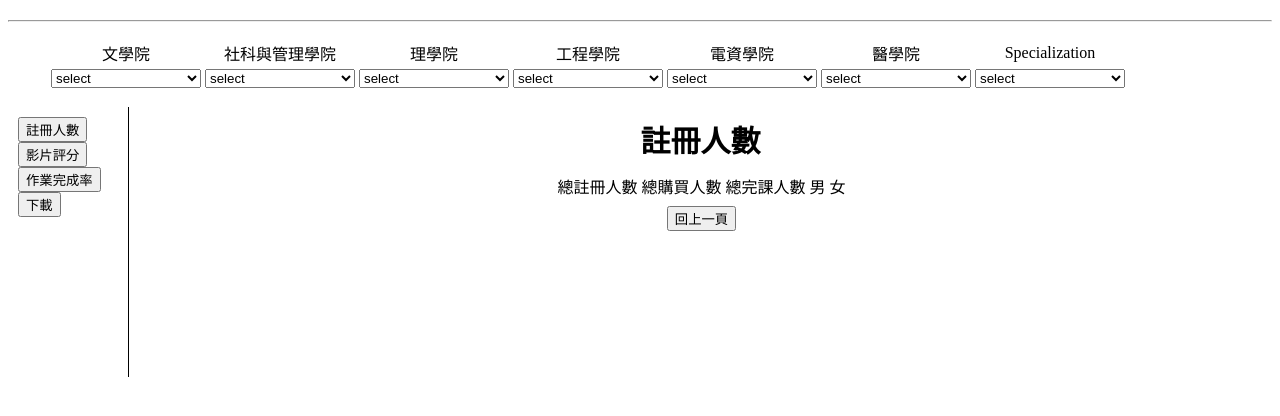
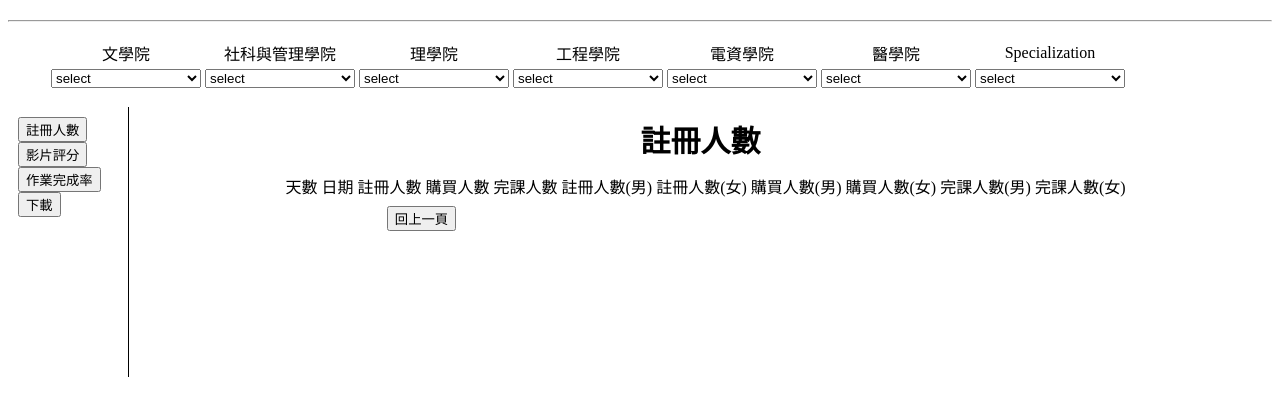
Before and after one commit to handsomelin/moocWeb, a Django app: template course/templates/register_daily_sex.html in a window 1280 px wide. Shown: the top 416 px of the page. Run offline with Django 3.2, Linux system fonts and the light colour scheme; the template is opened without the code that fills it, so the values that code supplies are empty.

Commit message:
Update register_daily_sex.html

```diff
--- a/course/templates/register_daily_sex.html
+++ b/course/templates/register_daily_sex.html
@@ -16,11 +16,17 @@
 {% endblock %}
 
 {% block tabletitle %}
-    <td>總註冊人數</td>
-    <td>總購買人數</td>
-    <td>總完課人數</td>
-    <td>男</td>
-    <td>女</td>
+    <td>天數</td>
+    <td>日期</td>
+    <td>註冊人數</td>
+    <td>購買人數</td>
+    <td>完課人數</td>
+    <td>註冊人數(男)</td>
+    <td>註冊人數(女)</td>
+    <td>購買人數(男)</td>
+    <td>購買人數(女)</td>
+    <td>完課人數(男)</td>
+    <td>完課人數(女)</td>
 {% endblock %}
 
 {% block table %}
```
